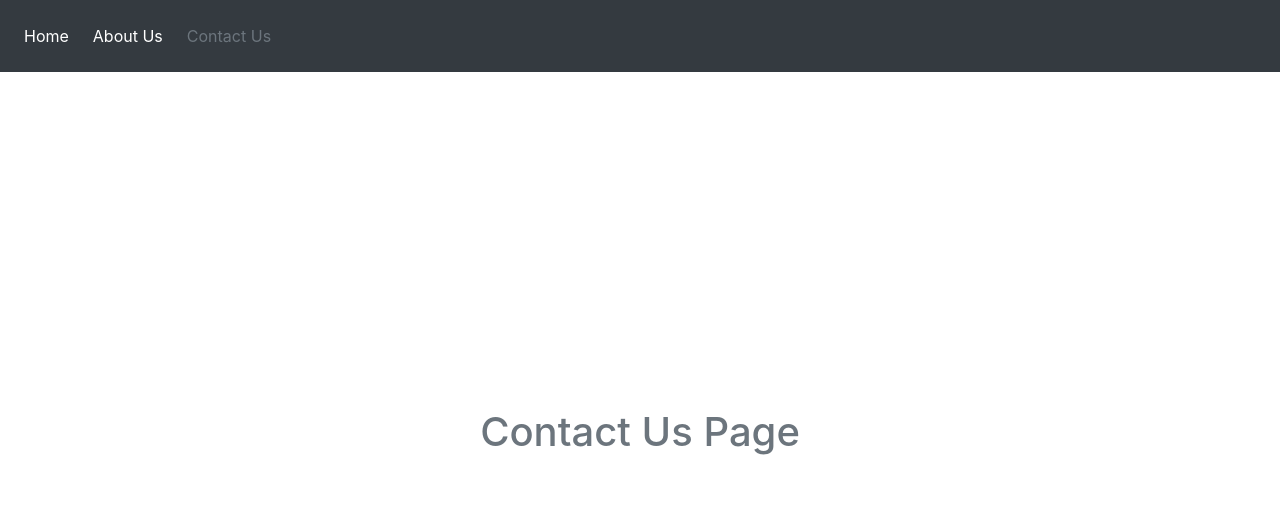
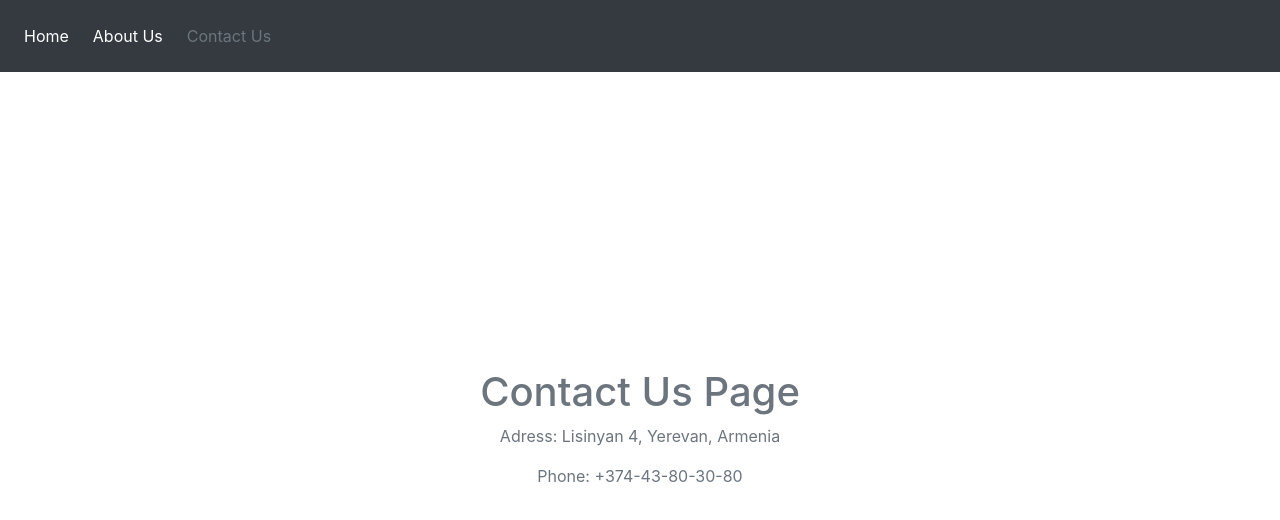
Before and after one commit to rafayel23/exploring-IIS, an Angular app: page /contacts in a window 1280 px wide. Shown: the top 520 px of the page. Built offline with nearby package versions, Linux system fonts and the light colour scheme.

Commit message:
contact us page update

```diff
--- a/src/app/contact-us/contact-us.component.html
+++ b/src/app/contact-us/contact-us.component.html
@@ -1,3 +1,5 @@
-<div class="h-100 d-flex align-items-center justify-content-center">
+<div class="h-100 d-flex flex-column align-items-center justify-content-center">
   <h1 class="text-muted">Contact Us Page</h1>
+  <p class="text-muted">Adress: Lisinyan 4, Yerevan, Armenia</p>
+  <p class="text-muted">Phone: +374-43-80-30-80</p>
 </div>
```
